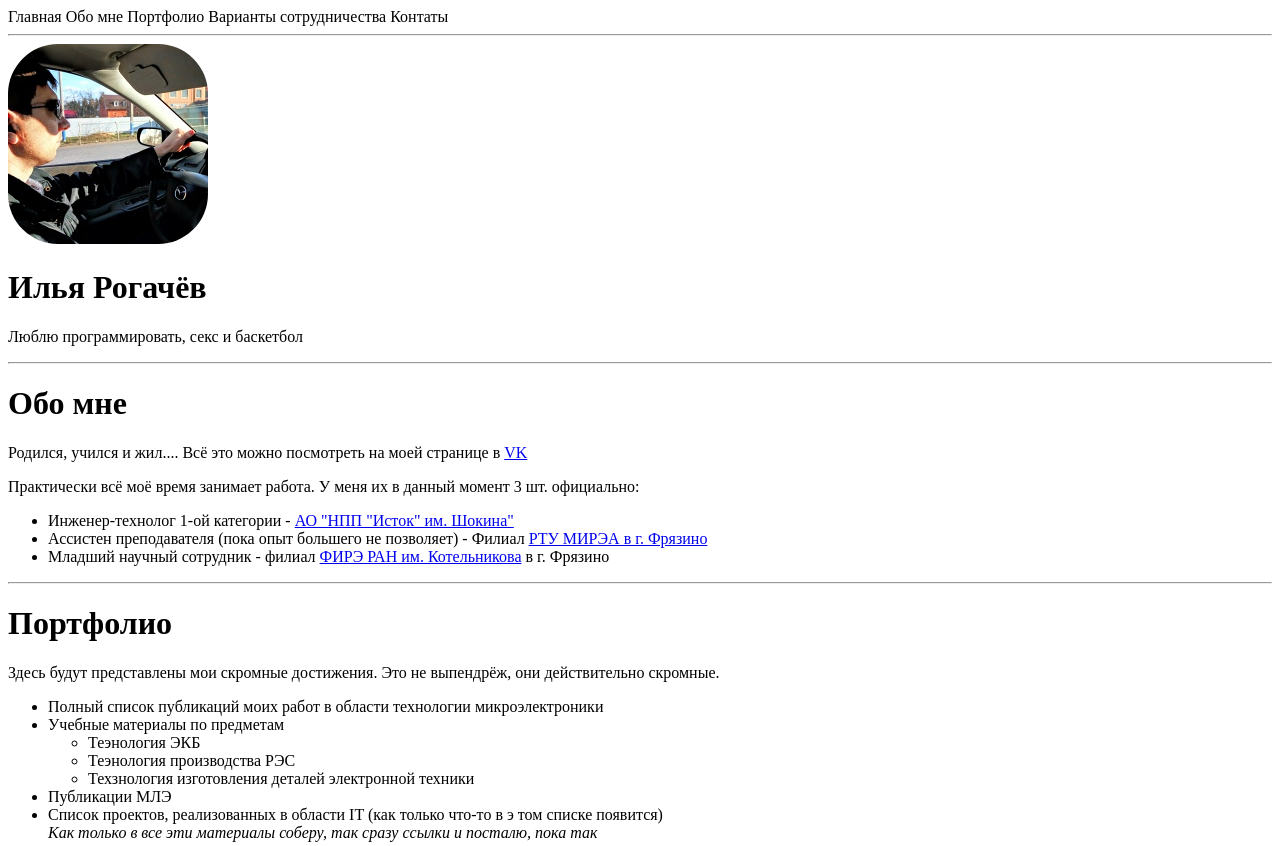
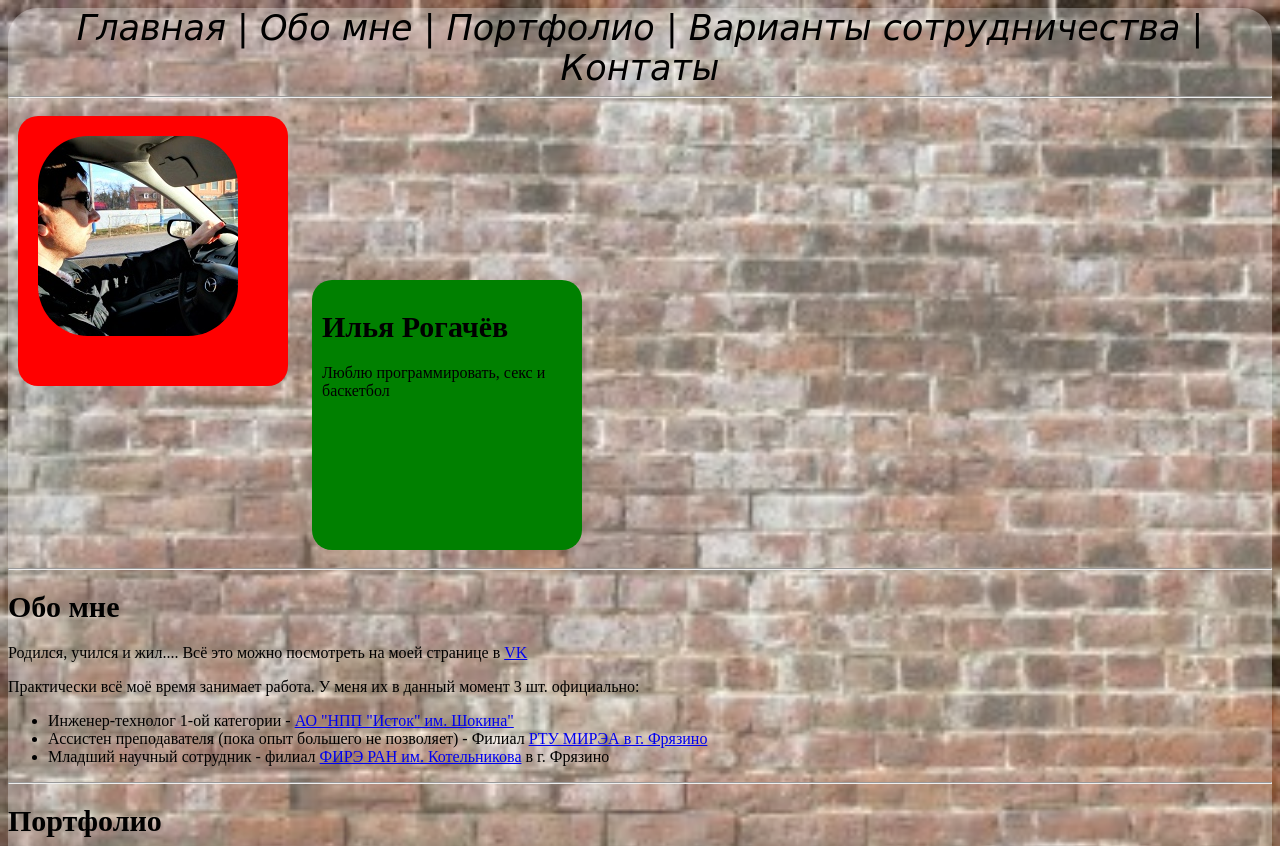
Before and after one commit to Ilya-dotcom-afk/My_first_site_card, a plain HTML site: page index.html in a window 1280 px wide. Shown: the top 846 px of the page. Drawn offline with Linux system fonts and the light colour scheme.

Commit message:
one step css

```diff
--- a/Styles.css
+++ b/Styles.css
@@ -0,0 +1,54 @@
+body {
+   background-image: url(Крипичная_стена.jpg);
+   background-size: cover;
+
+}
+h1 {
+    font-size: 30px;
+}
+
+.mid
+{
+    background-color: rgba(255, 255, 255, 0.3);
+    margin: 0%;
+    padding: 0%;
+    border-radius: 30px;
+
+}
+
+.rad
+{
+    display: flex;
+    border-radius: 50px;
+    margin: 10px;
+}
+
+.main_menu
+{
+text-align: center;
+font-size: 35px;
+font-style: italic;
+font-family: Brush Script MT, Brush Script Std, cursive;*/
+}
+
+.main
+{
+display:inline-block;
+width: 250px;
+height: 250px;
+padding: 10px;
+margin: 10px;
+border-radius: 20px;
+background-color: red;
+}
+.main_descr
+{
+display:inline-block;
+width: 250px;
+height: 250px;
+padding: 10px;
+margin: 10px;
+border-radius: 20px;
+background-color: green;
+
+}
--- a/index.html
+++ b/index.html
@@ -4,20 +4,24 @@
     <meta charset="UTF-8">
     <meta http-equiv="X-UA-Compatible" content="IE=edge">
     <meta name="viewport" content="width=device-width, initial-scale=1.0">
+    <link href="Styles.css" rel="stylesheet">
     <title>Визитка</title>
-    <style>
-        .round{
-            border-radius: 50px;
-        }
-    </style>
-</head>
+    </head>
 <body>
-Главная    Обо мне    Портфолио    Варианты сотрудничества    Контаты
+    <div class="mid">
+        <div class="main_menu">
+Главная  |  Обо мне  |  Портфолио  |  Варианты сотрудничества  |  Контаты
+        </div>
+    <hr/>
+        <div class="main">
+    <img src="Ava.jpg" alt="Здесь моя фотка" class="rad">
+        </div>
+        <div class="main_descr">
+        <h1>Илья Рогачёв</h1>
+        <p>Люблю программировать, секс и баскетбол</p>
+        </div>
 
-    <hr/>
-    <img src="Ava.jpg" alt="Здесь моя фотка" class="round">
-    <h1>Илья Рогачёв</h1>
-    <p>Люблю программировать, секс и баскетбол</p>
+
     <hr>
 <h1>Обо мне</h1>
 <p>Родился, учился и жил....
@@ -75,4 +79,5 @@
 <footer>
     Где-то слышал, что правила хорошего тона обязывают писать "Footer", но что конкретно там написать, пока не знаю.
 </footer>
+</div>
 </html>
```
Also changed, not shown: Крипичная_стена.jpg (added).
